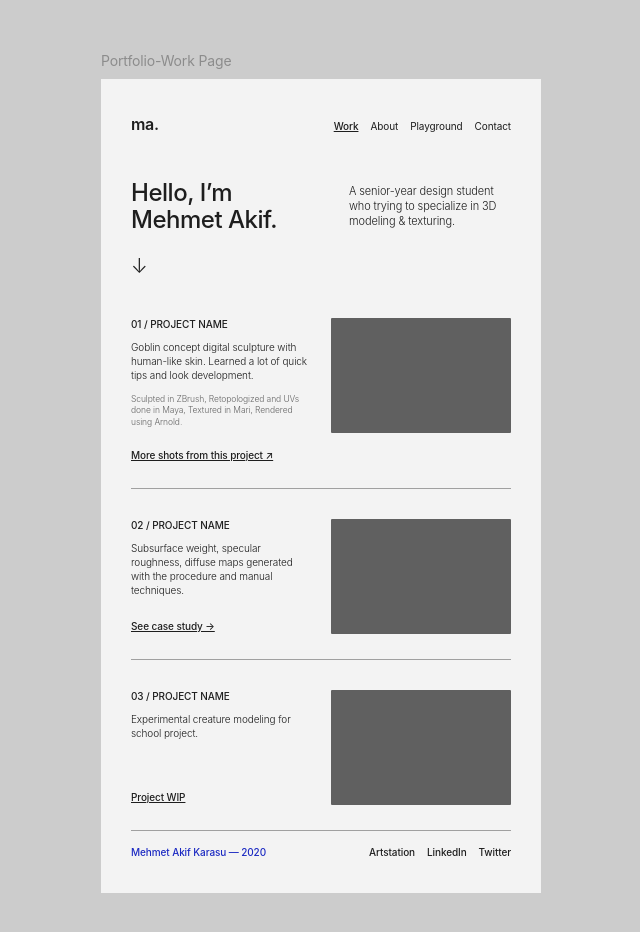
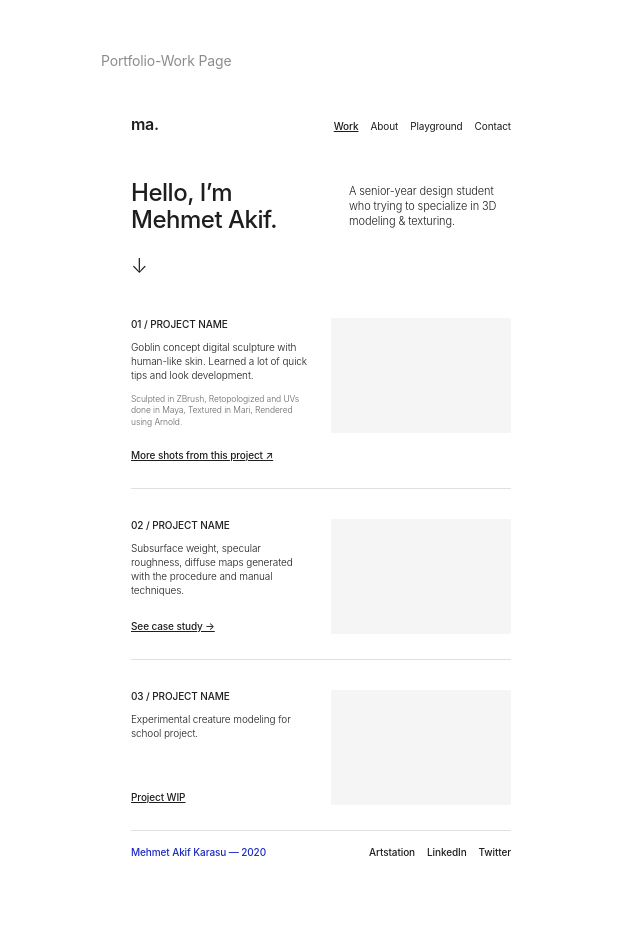
Before and after one commit to moyeba29/portfolio, a Next.js app: page / in a window 1280 px wide. Shown: the whole page, without its empty margins (319-959 px from the left). Built offline with nearby package versions, Linux system fonts and the light colour scheme.

Commit message:
Fix: passage du fond en blanc uni

```diff
--- a/src/app/globals.css
+++ b/src/app/globals.css
@@ -1,5 +1,5 @@
 body {
-    background-color: #CCCCCC;
+    background-color: #ffffff;
     color: #1E1E1E;
     font-family: "Inter", -apple-system, BlinkMacSystemFont, "Segoe UI", Roboto, sans-serif;
     margin: 0;
@@ -14,6 +14,7 @@ body {
     justify-content: center;
     gap: 40px;
     padding: 40px;
+    background-color: #ffffff;
 }
 
 .colonne-page {
@@ -30,7 +31,7 @@ body {
 }
 
 .page-rendu {
-    background-color: #F3F3F3;
+    background-color: #ffffff;
     width: 440px;
     padding: 35px 30px;
     box-sizing: border-box;
@@ -152,7 +153,7 @@ body {
 .barre-separation {
     width: 100%;
     height: 1px;
-    background-color: #A0A0A0;
+    background-color: #E0E0E0;
     margin-top: 20px;
     margin-bottom: 20px;
 }
@@ -280,7 +281,7 @@ body {
     justify-content: space-between;
     gap: 20px;
     padding-bottom: 25px;
-    border-bottom: 1px solid #A0A0A0;
+    border-bottom: 1px solid #E0E0E0;
 }
 
 .projet-gauche {
@@ -330,6 +331,6 @@ body {
 .carre-gris-projet {
     width: 100%;
     height: 115px;
-    background-color: #606060;
+    background-color: #F5F5F5;
     border-radius: 1px;
 }
```
